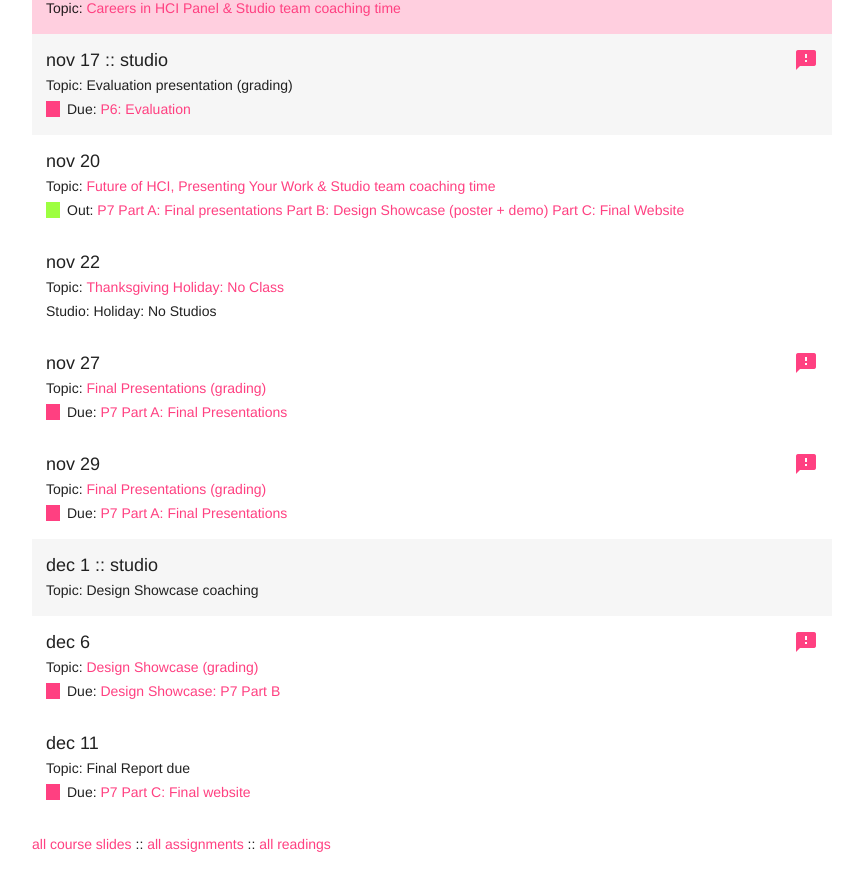
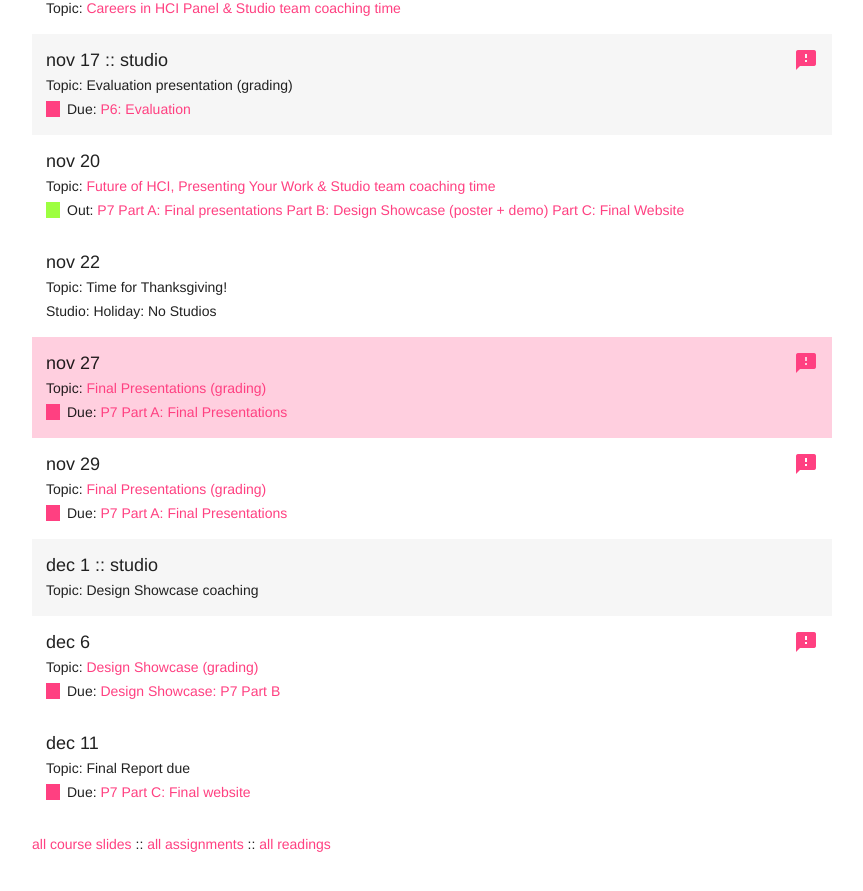
Before and after one commit to cs160-berkeley/website, a Jekyll site: the page built from schedule.md, in a window 1280 px wide and 900 px high, scrolled down 3598 px. Shown: the top 891 px of the window, without its empty margins (208-1071 px from the left). Built offline with Jekyll 4.4.1, drawn with Linux system fonts in a browser that asks for light colours.

```diff
--- a/_data/CS160Schedule.csv
+++ b/_data/CS160Schedule.csv
@@ -192,7 +192,7 @@ Dealing with pushback: Evidence to convince, ally with dev
 What advice would you give to graduating students
 Break
 Preview P7 Part A
-Group coaching time",T,,,https://drive.google.com/open?id=1cy6dRdpSG9EhG1xJ7xtlfMAl0qRF8-iek_0sRsWC9nE, ,,,,,
+Group coaching time",,,,https://drive.google.com/open?id=1cy6dRdpSG9EhG1xJ7xtlfMAl0qRF8-iek_0sRsWC9nE, ,,,,,
 13S,17-Nov,Evaluation presentation (grading),Due: Evaluation presentation,,T,T,,,,"P6: Evaluation,https://docs.google.com/document/d/1XKLG6AYqovLRsac1xhM8q4Q4O6GZ6UhYBBCSHg2cY60",,,
 14M,20-Nov,"Future of HCI, Presenting Your Work & Studio team coaching time","Future of HCI
 Presenting Work
@@ -210,8 +210,8 @@ Final Website",,,,https://drive.google.com/open?id=0Bw5c_JsRiheEaEdVMWJ0cXJ6X00,
 Part B: Design Showcase (poster + demo)
 Part C: Final Website,https://docs.google.com/document/d/1nd5v0xIqZsKxFc2HWunGYATcCRa8uDjGpBrLTiBqo3Q
 ",,,,
-14W,22-Nov,Thanksgiving Holiday: No Class,No instruction,,,,https://drive.google.com/open?id=0Bw5c_JsRiheEaEdVMWJ0cXJ6X00, ,,,Holiday: No Studios,No sections due to holiday,Thanksgiving
-15M,27-Nov,Final Presentations (grading),P7 PartA: Final Presentations (2 Studios) ,,T,,https://drive.google.com/open?id=0Bw5c_JsRiheEaEdVMWJ0cXJ6X00, ,,"P7 Part A: Final Presentations,https://docs.google.com/document/d/1nd5v0xIqZsKxFc2HWunGYATcCRa8uDjGpBrLTiBqo3Q
+14W,22-Nov,Time for Thanksgiving!,No instruction,,,,, ,,,Holiday: No Studios,No sections due to holiday,Thanksgiving
+15M,27-Nov,Final Presentations (grading),P7 PartA: Final Presentations (2 Studios) ,T,T,,https://drive.google.com/open?id=0Bw5c_JsRiheEaEdVMWJ0cXJ6X00, ,,"P7 Part A: Final Presentations,https://docs.google.com/document/d/1nd5v0xIqZsKxFc2HWunGYATcCRa8uDjGpBrLTiBqo3Q
 ",,,
 15W,29-Nov,Final Presentations (grading),P7 PartA: Final Presentations (2 Studios) ,,T,,https://drive.google.com/open?id=0Bw5c_JsRiheEaEdVMWJ0cXJ6X00, ,,"P7 Part A: Final Presentations,https://docs.google.com/document/d/1nd5v0xIqZsKxFc2HWunGYATcCRa8uDjGpBrLTiBqo3Q
 ",,,
--- a/_data/schedule.yaml
+++ b/_data/schedule.yaml
@@ -397,7 +397,6 @@
     definining utility, not just usability, how does HCI help define a product \nDealing
     with pushback: Evidence to convince, ally with dev\nWhat advice would you give
     to graduating students\nBreak\nPreview P7 Part A\nGroup coaching time"
-  Active: T
   Slides: https://drive.google.com/open?id=1cy6dRdpSG9EhG1xJ7xtlfMAl0qRF8-iek_0sRsWC9nE
 - Class: 13S
   Date: 2017 Nov 17
@@ -424,9 +423,8 @@
     link: https://docs.google.com/document/d/1nd5v0xIqZsKxFc2HWunGYATcCRa8uDjGpBrLTiBqo3Q
 - Class: 14W
   Date: 2017 Nov 22
-  WebsiteLabel: 'Thanksgiving Holiday: No Class'
+  WebsiteLabel: Time for Thanksgiving!
   Topic: No instruction
-  Slides: https://drive.google.com/open?id=0Bw5c_JsRiheEaEdVMWJ0cXJ6X00
   StudioWebSiteLabel: 'Holiday: No Studios'
   StudioNotes: No sections due to holiday
   Notes: Thanksgiving
@@ -434,6 +432,7 @@
   Date: 2017 Nov 27
   WebsiteLabel: Final Presentations (grading)
   Topic: 'P7 PartA: Final Presentations (2 Studios)'
+  Active: T
   Required: T
   Slides: https://drive.google.com/open?id=0Bw5c_JsRiheEaEdVMWJ0cXJ6X00
   Due:
```
